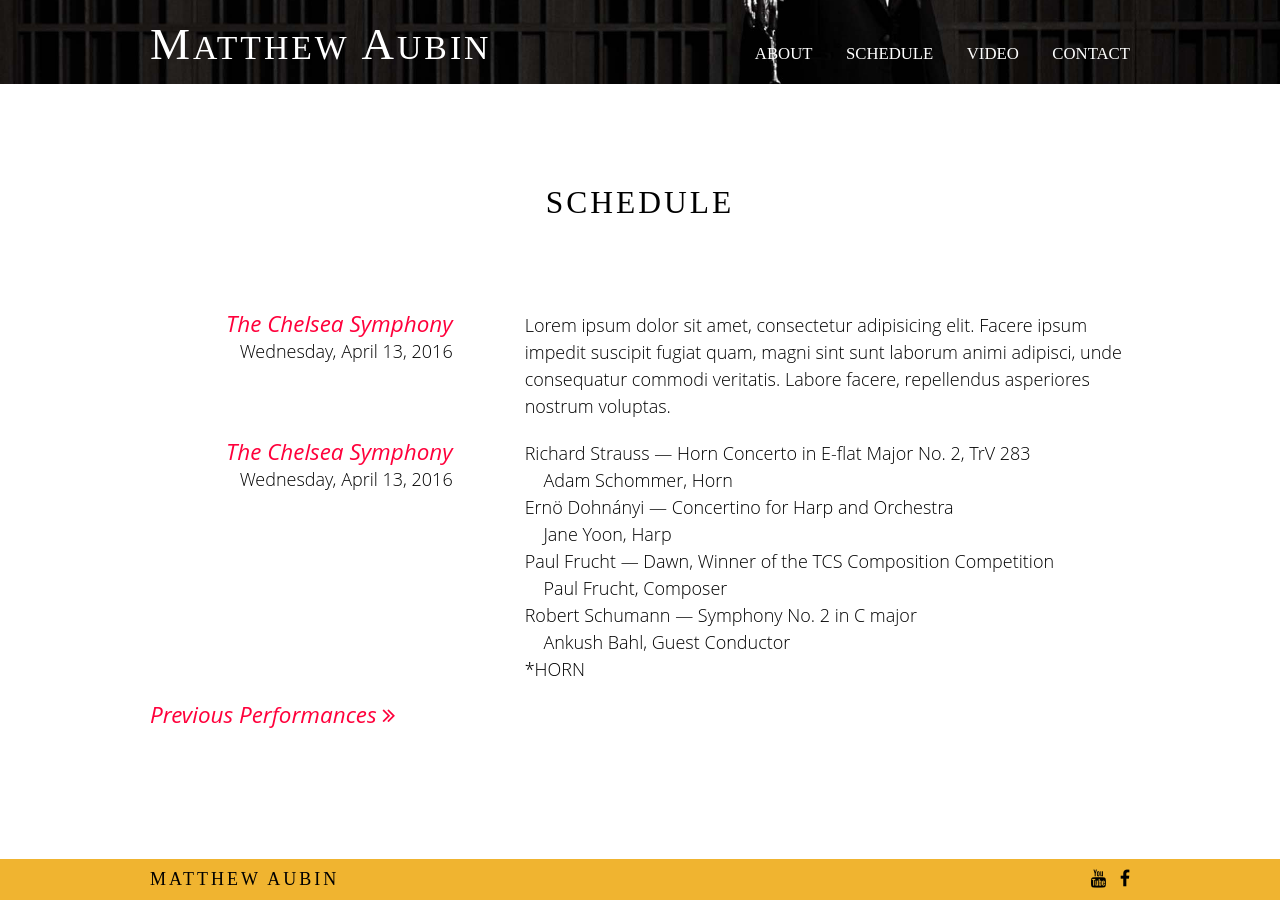
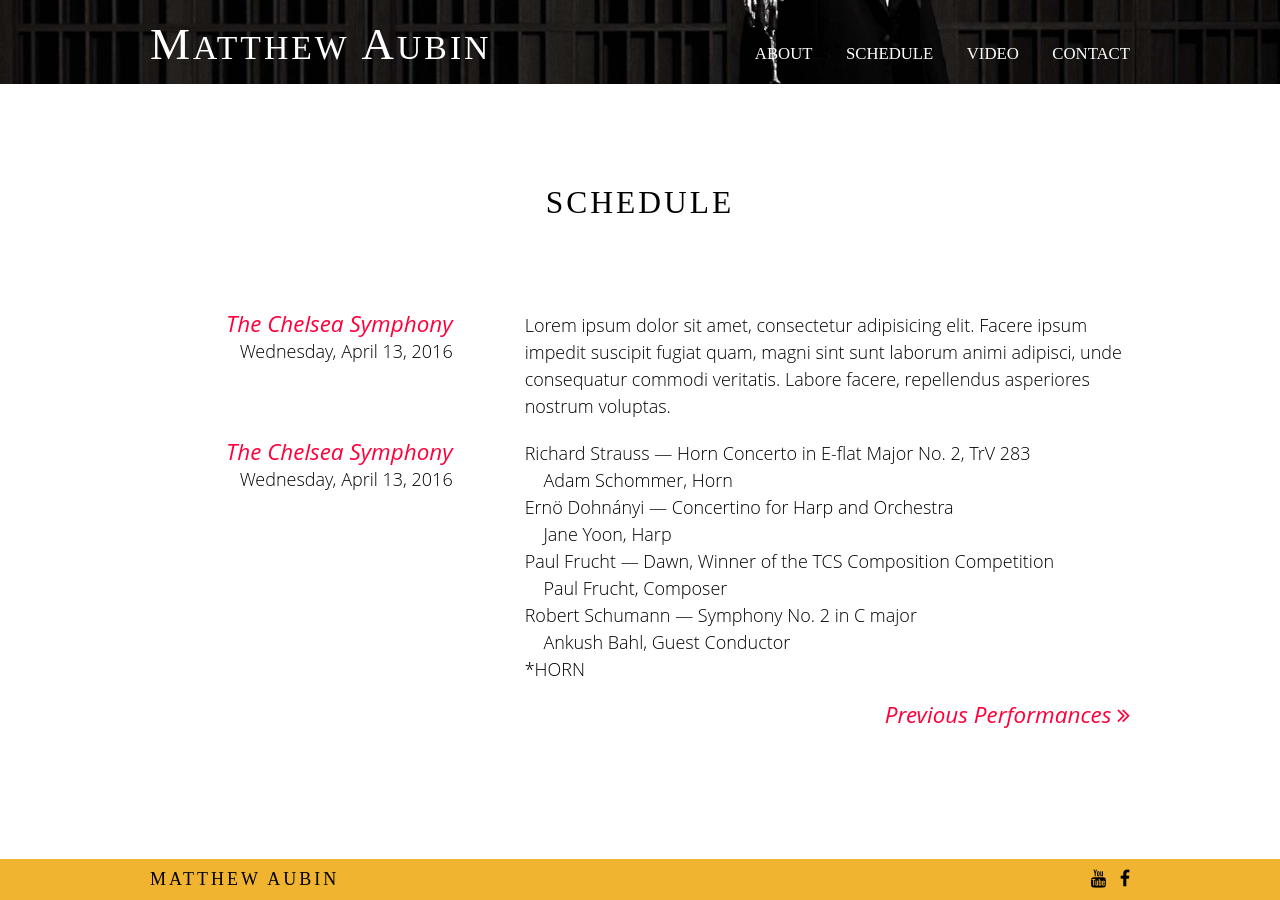
Before and after one commit to nbuonin/maubin-jekyll, a Jekyll site: the page built from schedule.html, in a window 1280 px wide and 900 px high, scrolled down 466 px. Built offline with Jekyll 4.4.1, drawn with Linux system fonts in a browser that asks for light colours; nearby versions of some CDN libraries.

Commit message:
stying tweak for past performances link

```diff
--- a/css/styles.css
+++ b/css/styles.css
@@ -470,6 +470,9 @@ main.performances-page .container .little-block, .container.narrow .little-block
   display: block;
   margin: 0 auto 22px auto; }
 
+.past-schedule h2 {
+  margin-left: auto; }
+
 .container.alternate .col-1, .container.alternate .col-2 {
   padding: 20px;
   border: solid 4px #F0B430;
--- a/scss/partials/_performances.scss
+++ b/scss/partials/_performances.scss
@@ -56,7 +56,9 @@ main.performances-page .container, .container.narrow{
   }
 }
 
-
+.past-schedule h2 {
+  margin-left: auto;
+}
 
 
 
```
